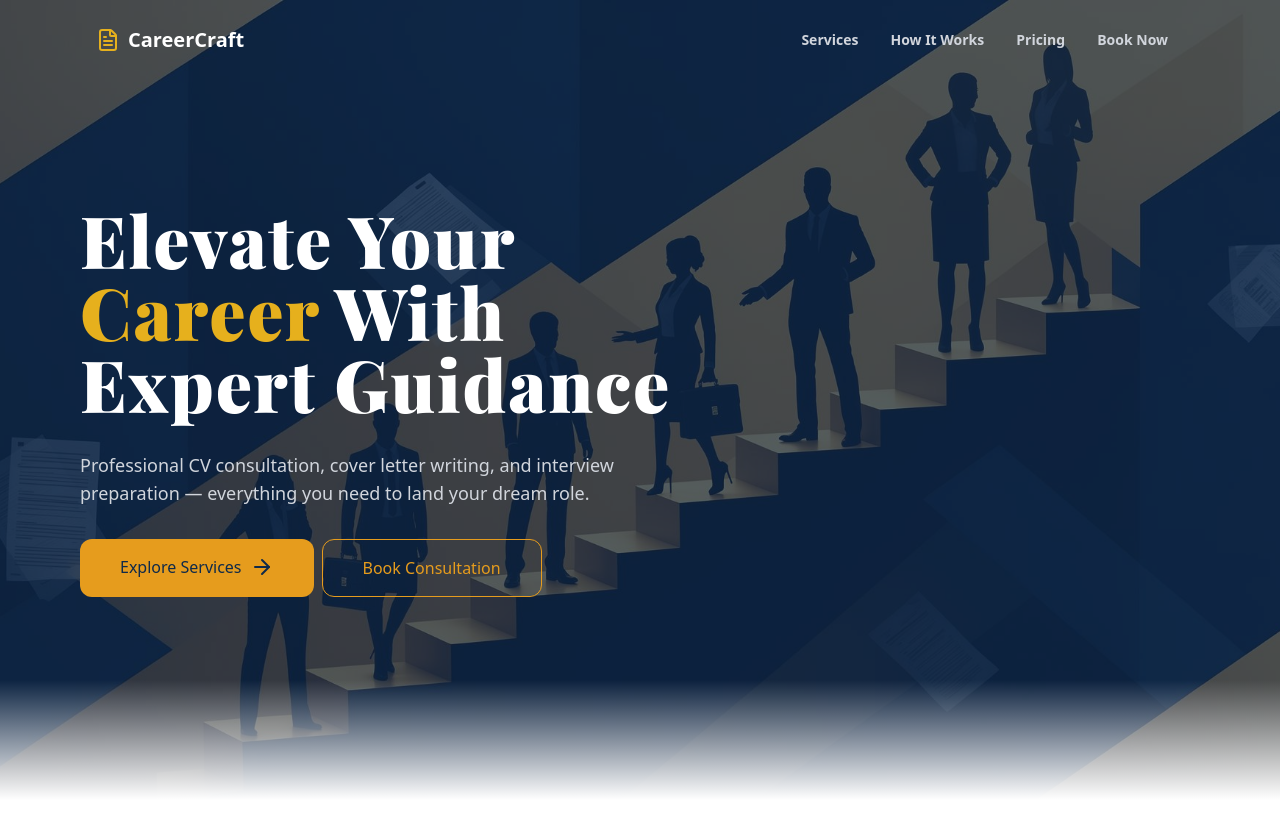
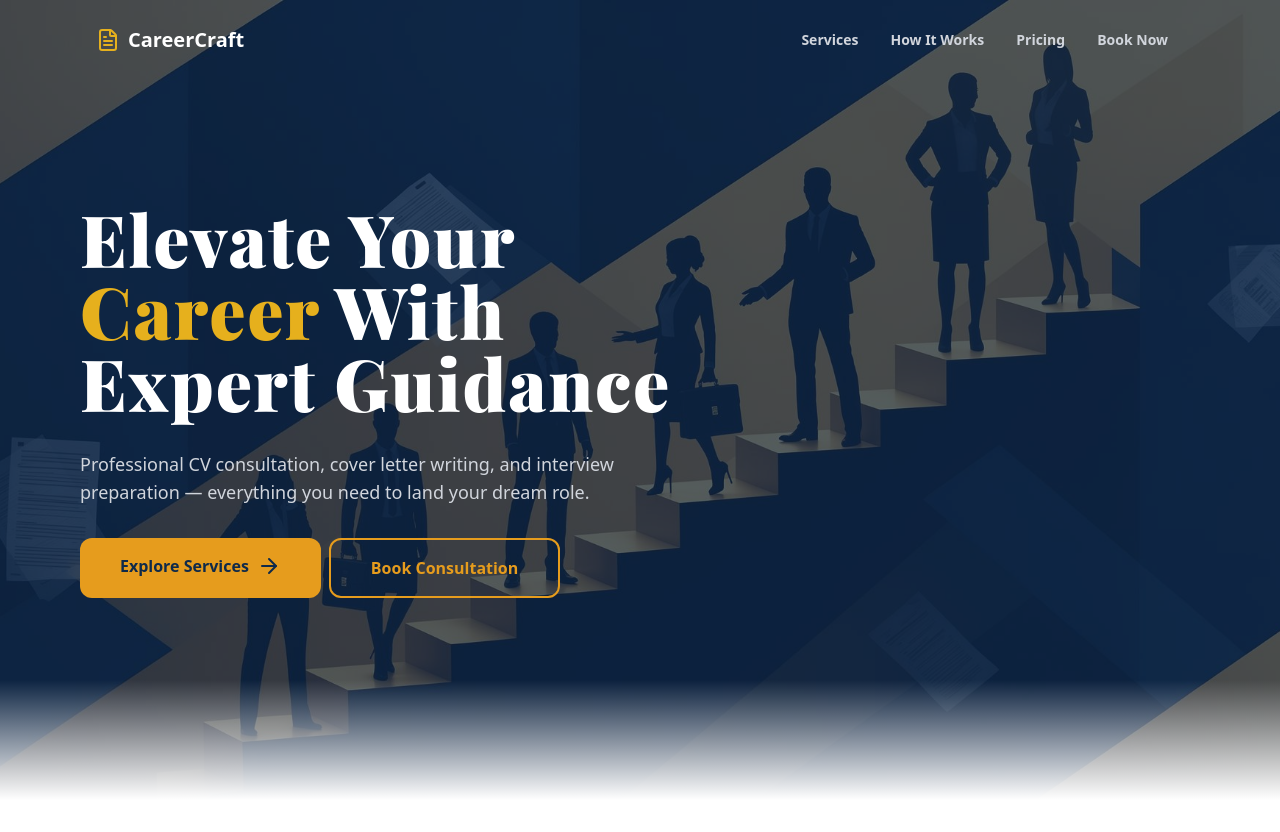
Before and after one commit to Manqoba-Mashego/career-craft, a Next.js app: page / in a window 1280 px wide. Shown: the top 832 px of the page. Built offline with nearby package versions, Linux system fonts and the light colour scheme.

Commit message:
Fixed hero buttons

```diff
--- a/components/hero.jsx
+++ b/components/hero.jsx
@@ -16,8 +16,8 @@ const Hero = () => {
                 <h1 className={`text-5xl font-black font-playfair lg:text-[72px] w-[55%] tracking-wide`}>Elevate Your <span className='text-[#e6b01d]'>Career</span> With Expert Guidance</h1>
                 <p className="text-lg max-w-xl text-gray-300 my-8">Professional CV consultation, cover letter writing, and interview preparation — everything you need to land your dream role.</p>
                 <div className='flex gap-2'>
-                    <button className='bg-[#e69c1d] transition-all ease-in-out duration-300 text-[#0F2A4A] cursor-pointer hover:bg-[#e6c11d] text-[16px] px-10 py-4 flex rounded-xl gap-2'>Explore Services <ArrowRight /></button>
-                    <button className='text-[#e69c1d] transition-all ease-in-out duration-300 border border-[#e69c1d] hover:bg-[#e69c1d] hover:text-[#0F2A4A] cursor-pointer rounded-xl px-10 py-4'>Book Consultation</button>
+                    <button className='bg-[#e69c1d] transition-all ease-in-out duration-300 text-[#0F2A4A] cursor-pointer hover:bg-[#e6c11d] px-10 py-4 flex rounded-xl gap-2 font-semibold'>Explore Services <ArrowRight /></button>
+                    <button className='text-[#e69c1d] transition-all ease-in-out duration-300 border-2 border-[#e69c1d] hover:bg-[#e69c1d] hover:text-[#0F2A4A] cursor-pointer font-semibold rounded-xl px-10 py-4'>Book Consultation</button>
                 </div>
             </div>
         </div>
--- a/components/navbar.jsx
+++ b/components/navbar.jsx
@@ -11,7 +11,7 @@ const Navbar = () => {
     useEffect(() => {
         const handleScroll = () => {
             const offset = window.scrollY;
-            if (offset > 80) {
+            if (offset > 50) {
                 setScrolled(true);
             } else {
                 setScrolled(false);
```
